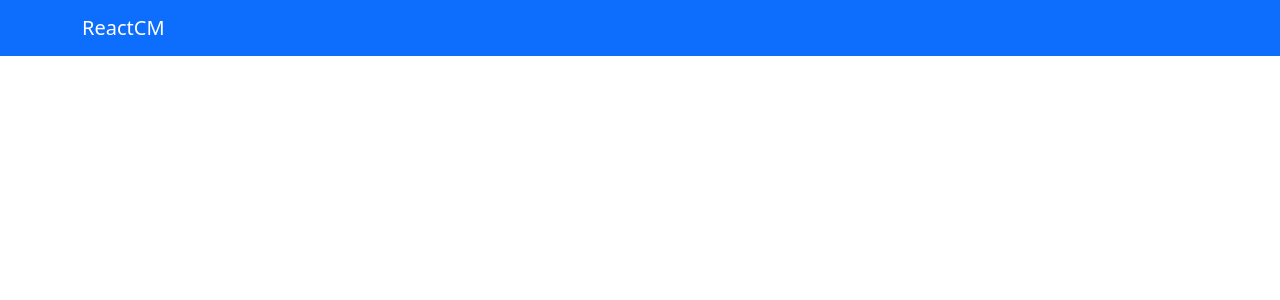
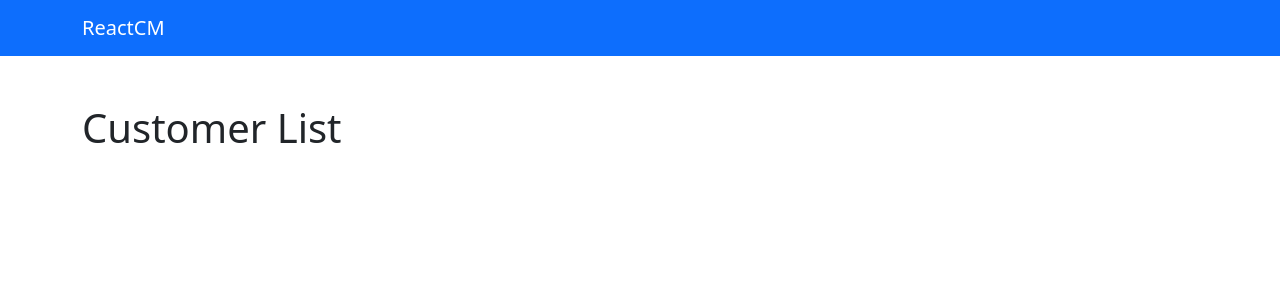
Before and after one commit to rhen99/ReactCM, a React (Create React App) app: page /dashboard in a window 1280 px wide. Shown: the top 300 px of the page. Built offline with nearby package versions, Linux system fonts and the light colour scheme.

Commit message:
added: routing setup

```diff
--- a/package.json
+++ b/package.json
@@ -10,6 +10,7 @@
     "firebase": "^9.9.4",
     "react": "^18.2.0",
     "react-bootstrap": "^2.5.0",
+    "react-bootstrap-icons": "^1.8.4",
     "react-dom": "^18.2.0",
     "react-router-dom": "^6.3.0",
     "react-scripts": "5.0.1",
--- a/src/App.jsx
+++ b/src/App.jsx
@@ -1,9 +1,16 @@
+import { BrowserRouter as Router, Routes, Route } from "react-router-dom";
 import Header from "./components/Header";
+import SignIn from "./components/SignIn";
+import Dashboard from "./components/Dashboard";
 function App() {
   return (
-    <>
+    <Router>
       <Header />
-    </>
+      <Routes>
+        <Route path="/dashboard" element={<Dashboard />} />
+        <Route path="/signin" element={<SignIn />} />
+      </Routes>
+    </Router>
   );
 }
 
--- /dev/null
+++ b/src/components/Dashboard.jsx
@@ -0,0 +1,16 @@
+import Container from "react-bootstrap/Container";
+import Row from "react-bootstrap/Row";
+import Col from "react-bootstrap/Col";
+function Dashboard() {
+  return (
+    <Container className="mt-5">
+      <Row>
+        <Col>
+          <h1>Customer List</h1>
+        </Col>
+      </Row>
+    </Container>
+  );
+}
+
+export default Dashboard;
--- /dev/null
+++ b/src/components/SignIn.jsx
@@ -0,0 +1,5 @@
+function SignIn() {
+  return <div>SignIn</div>;
+}
+
+export default SignIn;
```
Also changed, not shown: 1 other file (tests, documents, lock files or other folders).
